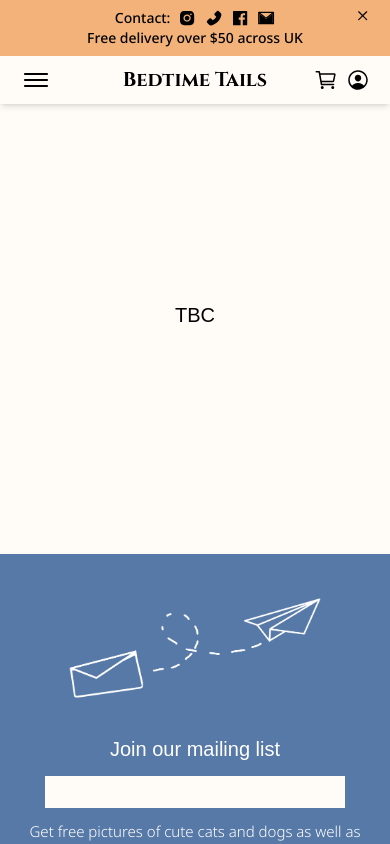
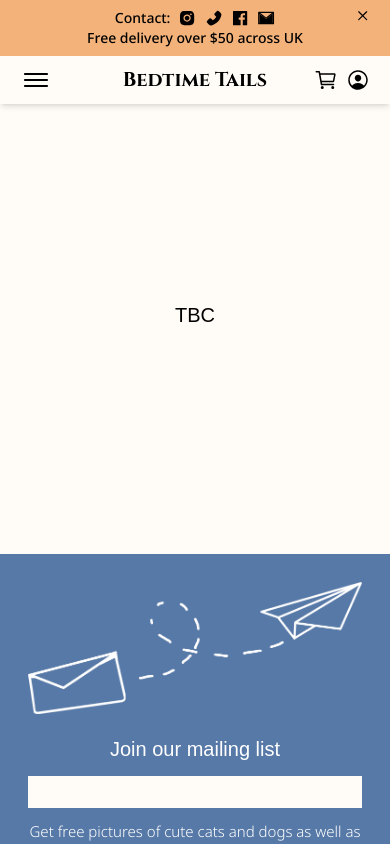
Before and after one commit to Garnetuwu/petsbedstore, a Next.js app: page /blogs in a window 390 px wide. Shown: the top 844 px of the page. Built offline with nearby package versions, Linux system fonts and the light colour scheme; a web font is replaced by a local one.

Commit message:
changed footer mail sub responsiveness

```diff
--- a/components/layout/footer/MailSub.js
+++ b/components/layout/footer/MailSub.js
@@ -11,13 +11,14 @@ const MailSub = () => {
   return (
     <Card className="bg-blue">
       <Container>
-        <GridCard className=" text-white p-7 gap-5 max-tablet:grid-cols-1">
+        <GridCard className=" text-white p-7 gap-5 max-tablet:grid-cols-1 ">
           <Image
             width={1500}
             height={220}
             src="/assets/mail_subscription.png"
-            className="scale-75  max-h-[220px]"
+            className="max-h-[200px] object-contain place-self-center"
           />
+
           <form
             action="/"
             className="flex flex-col items-end gap-3 max-tablet:items-center"
@@ -26,7 +27,7 @@ const MailSub = () => {
             <Input
               type="text"
               ref={mailRef}
-              className="bg-light-white text-black h-8 w-[60%] max-desktop:w-[90%]"
+              className="bg-light-white text-black h-8 w-[90%] tablet:w-[60%]"
             />
             <p className="font-light text-right max-tablet:text-center">
               Get free pictures of cute cats and dogs as well as the latest
```
